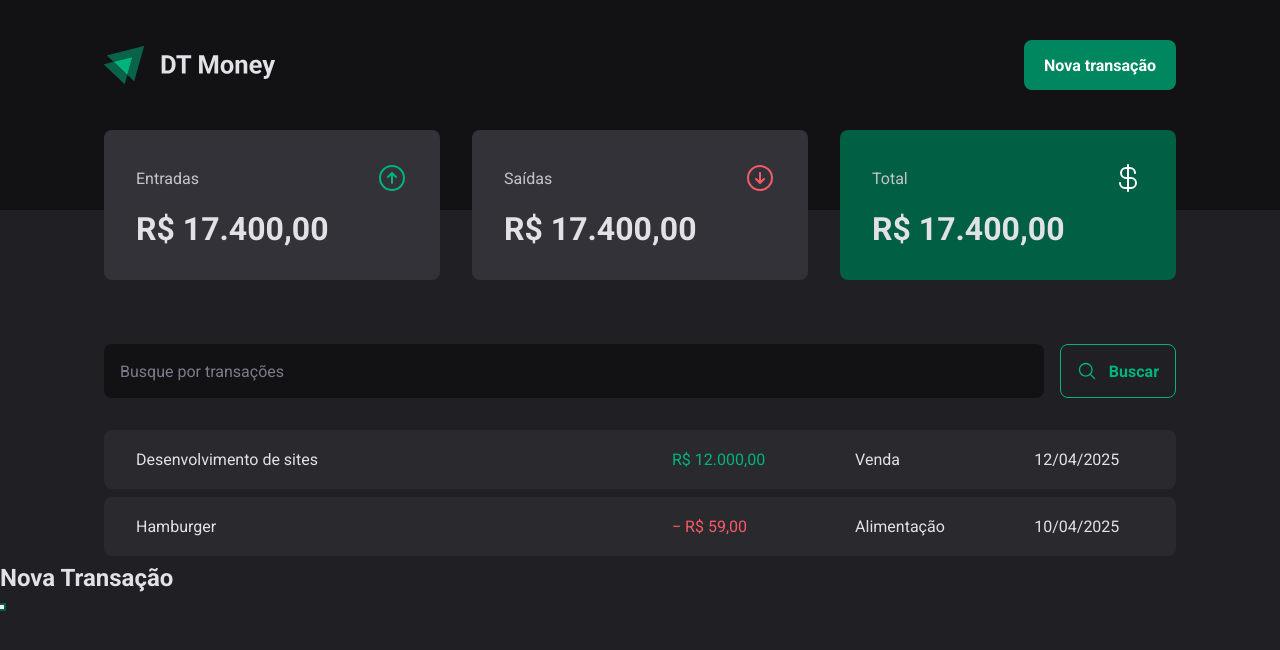
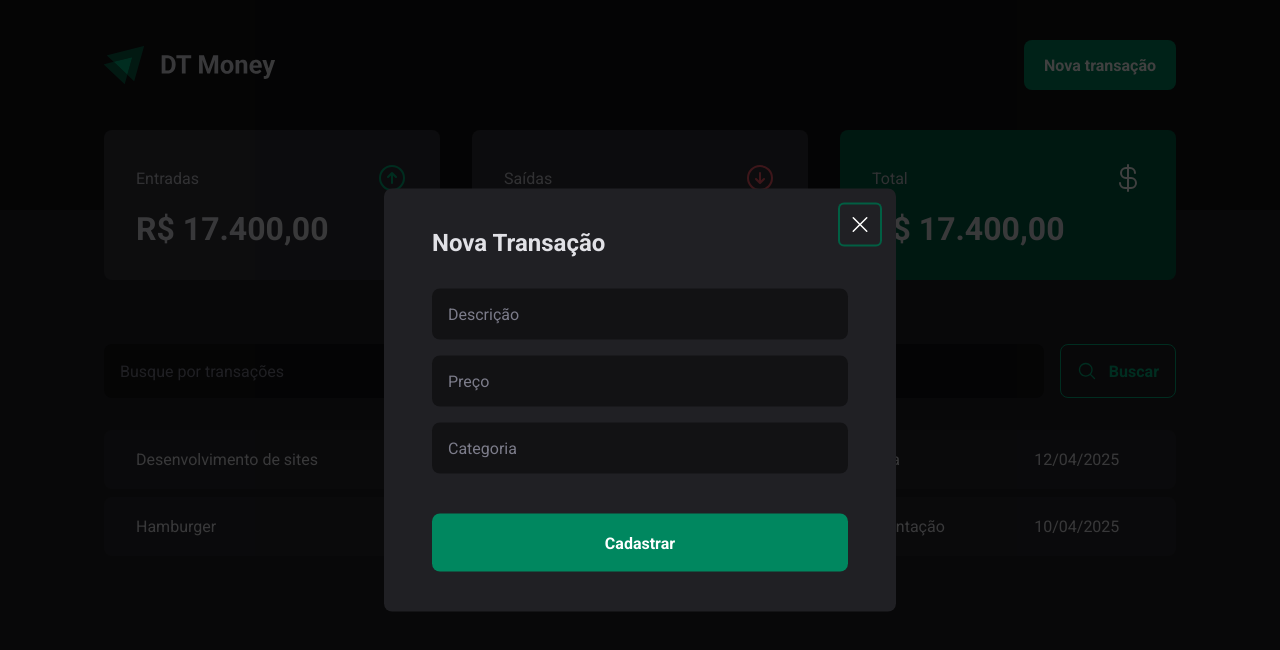
Before and after one commit to guilherme-s-barros/03-dt-money, a React (Vite) app: page / in a window 1280 px wide. Both pictures are taken after a click on the button "Nova transação". Shown: the top 650 px of the page. Built offline with nearby package versions, Linux system fonts and the light colour scheme.

Commit message:
Estrutura visual - Modal de nova transação

```diff
--- a/src/components/header/index.tsx
+++ b/src/components/header/index.tsx
@@ -1,4 +1,6 @@
 import * as Dialog from '@radix-ui/react-dialog'
+
+import { NewTransactionModal } from '../new-transaction-modal'
 
 import {
   HeaderContainer,
@@ -18,13 +20,8 @@
               Nova transação
             </NewTransactionButton>
           </Dialog.Trigger>
-          <Dialog.Portal>
-            <Dialog.Overlay />
-            <Dialog.Content>
-              <Dialog.Title>Nova Transação</Dialog.Title>
-              <Dialog.Close />
-            </Dialog.Content>
-          </Dialog.Portal>
+
+          <NewTransactionModal />
         </Dialog.Root>
       </HeaderContent>
     </HeaderContainer>
--- /dev/null
+++ b/src/components/new-transaction-modal/index.tsx
@@ -0,0 +1,28 @@
+import { XIcon } from '@phosphor-icons/react'
+import * as Dialog from '@radix-ui/react-dialog'
+
+import { CloseButton, Content, Overlay } from './styles'
+
+export function NewTransactionModal() {
+  return (
+    <Dialog.Portal>
+      <Overlay />
+
+      <Content>
+        <Dialog.Title>Nova Transação</Dialog.Title>
+
+        <CloseButton>
+          <XIcon size={24} />
+        </CloseButton>
+
+        <form>
+          <input type="text" placeholder="Descrição" required />
+          <input type="number" placeholder="Preço" required />
+          <input type="text" placeholder="Categoria" required />
+
+          <button type="submit">Cadastrar</button>
+        </form>
+      </Content>
+    </Dialog.Portal>
+  )
+}
--- /dev/null
+++ b/src/components/new-transaction-modal/styles.ts
@@ -0,0 +1,72 @@
+import styled from 'styled-components'
+import * as Dialog from '@radix-ui/react-dialog'
+
+export const Overlay = styled(Dialog.Overlay)`
+  position: fixed;
+  inset: 0;
+  background: rgba(0, 0, 0, 0.75);
+`
+
+export const Content = styled(Dialog.Content)`
+  min-width: 32rem;
+  border-radius: 0.5rem;
+  padding: 2.5rem 3rem;
+  background: ${props => props.theme['gray-800']};
+
+  position: fixed;
+  top: 50%;
+  left: 50%;
+  transform: translate(-50%, -50%);
+
+  form {
+    margin-top: 2rem;
+
+    display: flex;
+    flex-direction: column;
+    gap: 1rem;
+
+    input {
+      border: 0;
+      border-radius: 0.5rem;
+      background: ${props => props.theme['gray-900']};
+      color: ${props => props.theme['gray-300']};
+      padding: 1rem;
+
+      &::placeholder {
+        color: ${props => props.theme['gray-500']};
+      }
+    }
+
+    button[type="submit"] {
+      height: 3.625rem;
+      border: 0;
+      border-radius: 0.5rem;
+      background: ${props => props.theme['green-500']};
+      color: ${props => props.theme.white};
+      font-weight: bold;
+      padding: 0 1.25rem;
+      margin-top: 1.5rem;
+
+      cursor: pointer;
+      transition: background 0.2s;
+
+      &:hover {
+        background: ${props => props.theme['green-700']};
+      }
+    }
+  }
+`
+
+export const CloseButton = styled(Dialog.Close)`
+  position: absolute;
+  top: 1rem;
+  right: 1rem;
+
+  background: transparent;
+  color: ${props => props.theme.white};
+  border: 0;
+  border-radius: 0.25rem;
+  line-height: 0;
+  padding: 0.5rem;
+  cursor: pointer;
+`
```
